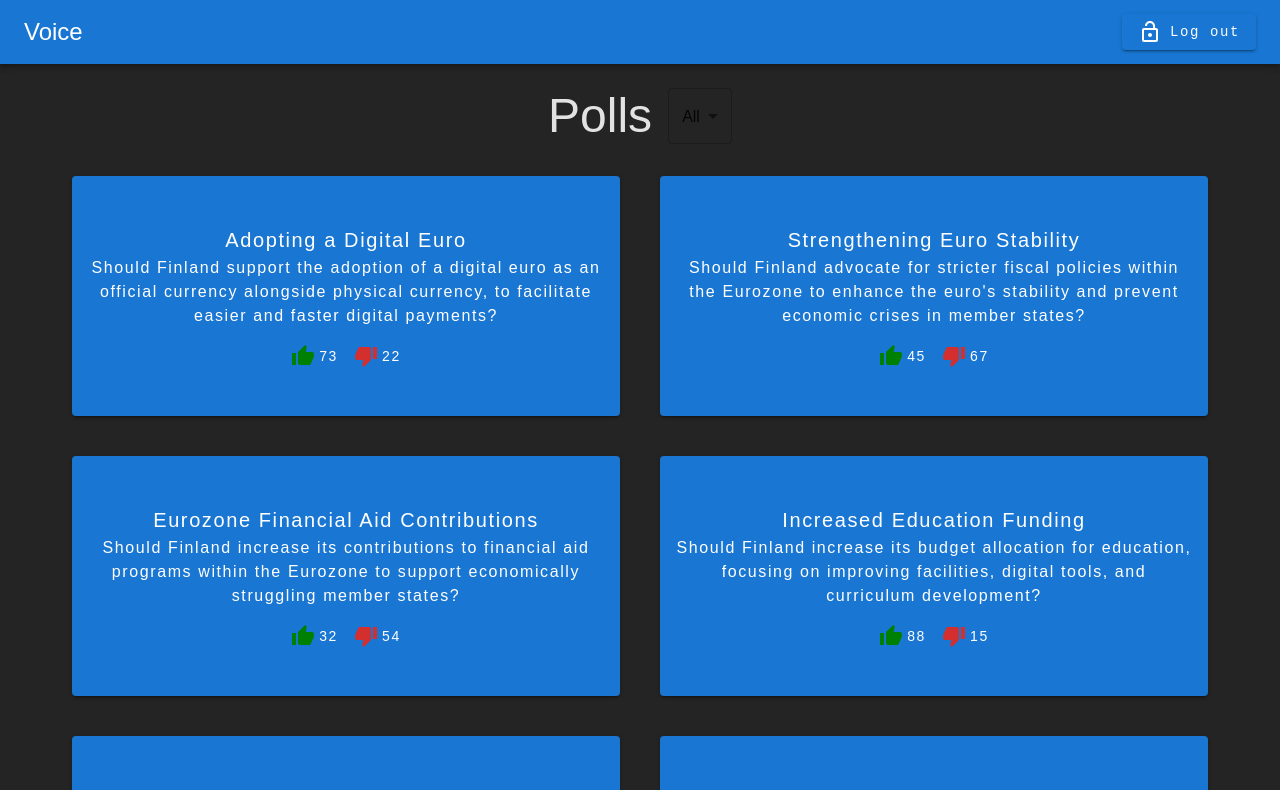
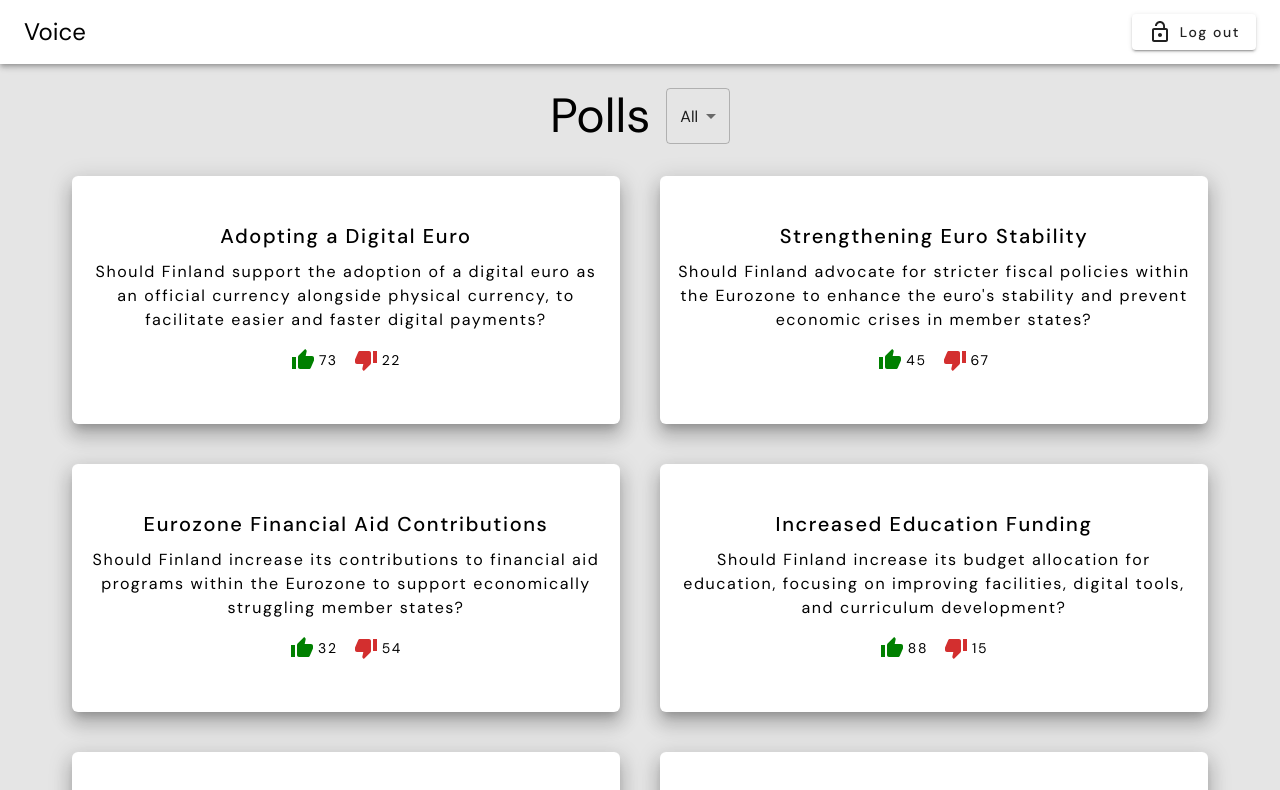
Before and after one commit to isakpulkki/Junction2024, a React (Vite) app: page / in a window 1280 px wide. Shown: the top 790 px of the page. Built offline with nearby package versions, Linux system fonts and the light colour scheme.

Commit message:
Modify theme

```diff
--- a/index.html
+++ b/index.html
@@ -3,6 +3,7 @@
   <head>
     <meta charset="UTF-8" />
     <meta name="viewport" content="width=device-width, initial-scale=1.0" />
+    <link href="https://fonts.googleapis.com/css2?family=DM+Sans:wght@400;500;700&display=swap" rel="stylesheet">
     <title>Voice</title>
   </head>
   <body>
--- a/src/App.tsx
+++ b/src/App.tsx
@@ -4,6 +4,7 @@ import PollChoicesPage from './pages/PollChoices';
 import HistoryPage from './pages/History';
 import PollPage from './pages/Poll';
 import AuthenticationPage from './pages/Authentication';
+
 declare module '@mui/material/styles' {
   interface Theme {
     status: {
@@ -17,19 +18,25 @@ declare module '@mui/material/styles' {
   }
 }
 
+
 export const theme = createTheme({
   colorSchemes: {
-    dark: {
+    light: {
       palette: {
-        primary: { main: '#f5f5f5' },
+        primary: { main: '#ffffff' },
+        secondary: { main: '#ffffff' },
+        info: { main: '#003580' }
       },
     },
   },
   typography: {
-    fontFamily: 'sans-serif',
+    allVariants: {
+      color: 'black'
+    },
+    fontFamily: 'DM Sans, sans-serif', // Set DM Sans as default font
     button: {
       textTransform: 'none',
-      fontFamily: 'monospace',
+      fontFamily: 'DM Sans, sans-serif',
       letterSpacing: '.1rem',
     },
   },
--- a/src/components/Polls.tsx
+++ b/src/components/Polls.tsx
@@ -49,7 +49,7 @@ const Polls: React.FC<MyComponentProps> = ({ polls }) => {
       </Container>
       <Grid container spacing={3} columns={{ md: 2 }}>
         {polls.map((poll) => (
-          <Grid size={1}>
+          <Grid size={1} >
             <Button
               variant="contained"
               sx={{
@@ -57,15 +57,17 @@ const Polls: React.FC<MyComponentProps> = ({ polls }) => {
                 flexDirection: 'column',
                 justifyContent: 'center',
                 alignItems: 'center',
-                height: '30vh',
+                height: '31vh',
                 margin: '8px',
                 padding: '16px',
+                borderRadius: '6px',
+                boxShadow: '12'
               }}
               onClick={() => navigate('/poll', { state: { poll } })}
             >
-              <Typography variant="h6">{poll.title}</Typography>
+              <Typography sx={{my:1}} variant="h6" fontWeight='500'>{poll.title}</Typography>
               <Typography>{poll.description}</Typography>
-              <Stack direction="row" spacing={2} alignItems="center" mt={2}>
+              <Stack direction="row" spacing={2} alignItems="center" my={2}>
                 <Box sx={{ display: 'flex', alignItems: 'center' }}>
                   <ThumbUpIcon sx={{ color: 'green' }} />
                   <Typography variant="body2" sx={{ marginLeft: '4px' }}>
--- a/src/index.css
+++ b/src/index.css
@@ -1,7 +1,8 @@
 :root {
   color-scheme: light dark;
   color: rgba(255, 255, 255, 0.87);
-  background-color: #242424;
+  background-color: rgba(229, 229, 229, 1)
+  ;
 }
 
 body {
```
